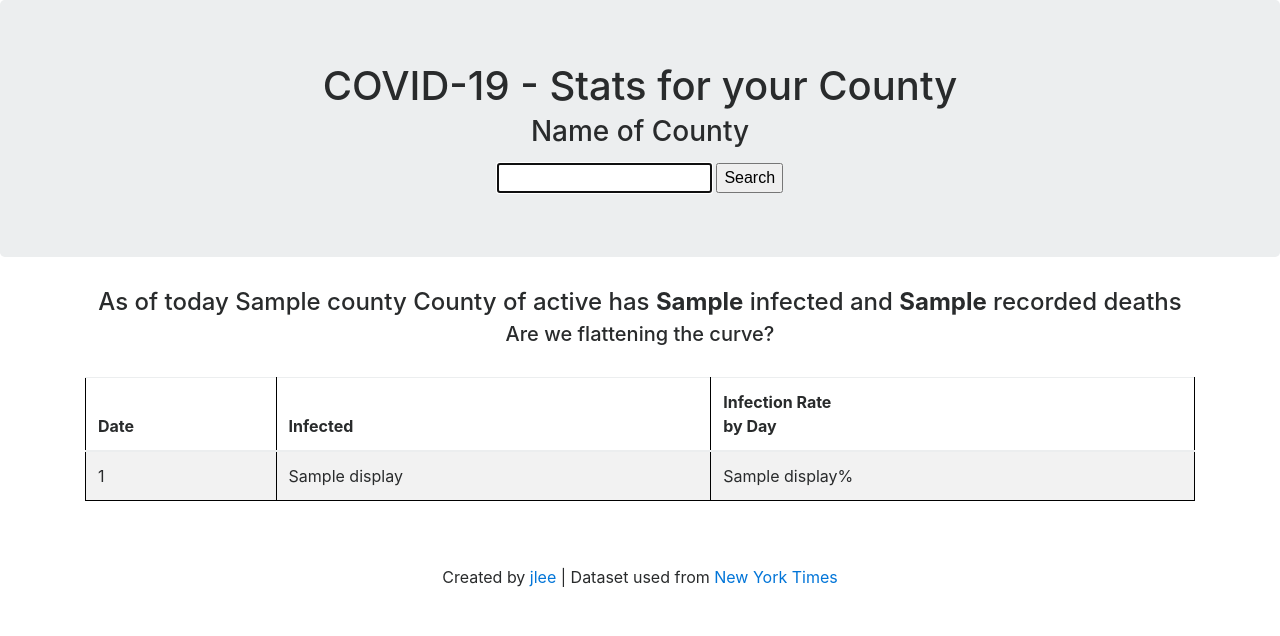
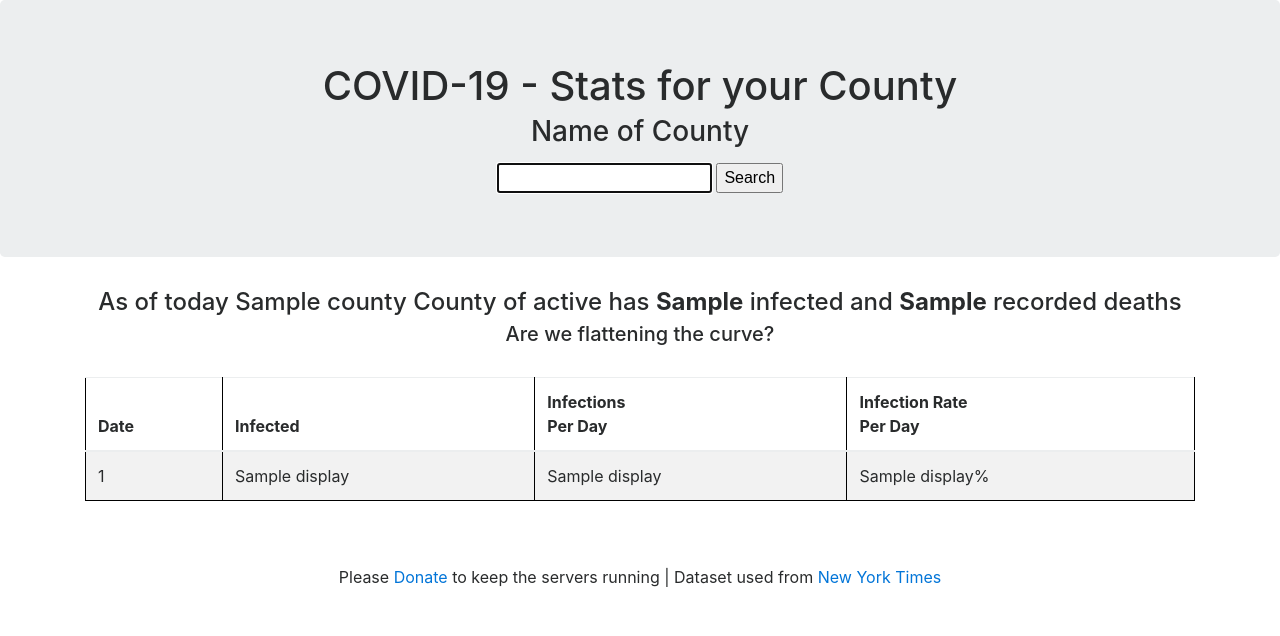
Before and after one commit to rapidlee/covid19quicksearch, a Flask app: template templates/main_post.html in a window 1280 px wide. Shown: the top 636 px of the page. Run offline with Flask 2, Linux system fonts and the light colour scheme; the template is opened without the code that fills it: most values are stand-ins (such as "Sample title", 1, 10 or a date in 2020); some libraries are stand-ins or nearby versions.

Commit message:
Add infection rate per day column and donate info

```diff
--- a/main.py
+++ b/main.py
@@ -34,6 +34,17 @@ def list_by_county(county_data):
     # print(*test_list, sep='\n')
     return county_list
 
+def calc_infections_by_day(infections):
+    int_infections = [int(x) for x in infections]
+    beginning_number = int_infections[0]
+    result = []
+
+    for x in range(len(infections)):
+        diff = int_infections[x] - beginning_number
+        beginning_number = int_infections[x]
+        result.append(diff)
+    return result
+
 def calc_infection_rate(values):
     output = [0.0]
     startpos, endpos = (1, len(values)-1)
@@ -53,7 +64,8 @@ def main():
 
 @app.route('/', methods=['POST'])
 def main_post():
-    duplicate_county = bool
+    # At default there are no duplciates and no need for state search parameter
+    duplicate_county = False
     state = False
 
     # if state_select has a value, POST is coming from duplicates.html
@@ -114,15 +126,13 @@ def main_post():
     # Test for duplicates
     compare_duplicates = [x[2] for x in full_county_list]
     if len(set(compare_duplicates)) != 1:
-        print('We found multple states with the same county name', file=sys.stdout)
         list_of_states = set(compare_duplicates)
         return render_template('duplicates.html/', list_of_states=list_of_states, county=county)
-
-
 
     # assign final numbers
     dates = [x[0] for x in full_county_list]
     infections = [x[-2] for x in full_county_list]
+    infections_by_day = calc_infections_by_day(infections)
     infection_rate = calc_infection_rate(infections)
     todays_infected = full_county_list[-1][-2]
     todays_deaths = full_county_list[-1][-1]
@@ -130,7 +140,7 @@ def main_post():
     #iterate through date, infections, infection rate and list it within a list
     display_list = []
     for i in range(len(dates)):
-        display_list.insert(0, [dates[i], infections[i], infection_rate[i]])
+        display_list.insert(0, [dates[i], infections[i], infections_by_day[i], infection_rate[i]])
 
     return render_template('main_post.html/', county=county, todays_infected=todays_infected, todays_deaths=todays_deaths, display_list=display_list, state=state)
 
--- a/templates/layout.html
+++ b/templates/layout.html
@@ -33,7 +33,10 @@
 
 
     <div align="center">
-        Created by <a href="https://www.linkedin.com/in/johnnylee0706/">jlee</a> | Dataset used from <a href="https://github.com/nytimes/covid-19-data">New York Times</a><br><br>
+      Please <a href="https://www.linkedin.com/in/johnnylee0706/">Donate</a> to keep the servers running | Dataset used from <a href="https://github.com/nytimes/covid-19-data">New York Times</a><br>
+      <!-- Created by <a href="https://www.linkedin.com/in/johnnylee0706/">jlee</a> -->
+
+        <br><br>
     </div>
 
     <!-- Default Statcounter code for Covid-19 Stat Page
--- a/templates/main_post.html
+++ b/templates/main_post.html
@@ -15,7 +15,8 @@
             <tr>
                 <th>Date</th>
                 <th>Infected</th>
-                <th>Infection Rate<br>by Day</th>
+                <th>Infections <br>Per Day</th>
+                <th>Infection Rate<br>Per Day</th>
             </tr>
         </thead>
         <tbody>
@@ -23,7 +24,8 @@
                 <tr>
                     <td>{{ i[0] }}</td>
                     <td>{{ i[1] }}</td>
-                    <td>{{ i[2] }}%</td>
+                    <td>{{ i[2] }}</td>
+                    <td>{{ i[3] }}%</td>
                 </tr>
             {% endfor %}
         </tbody>
```
